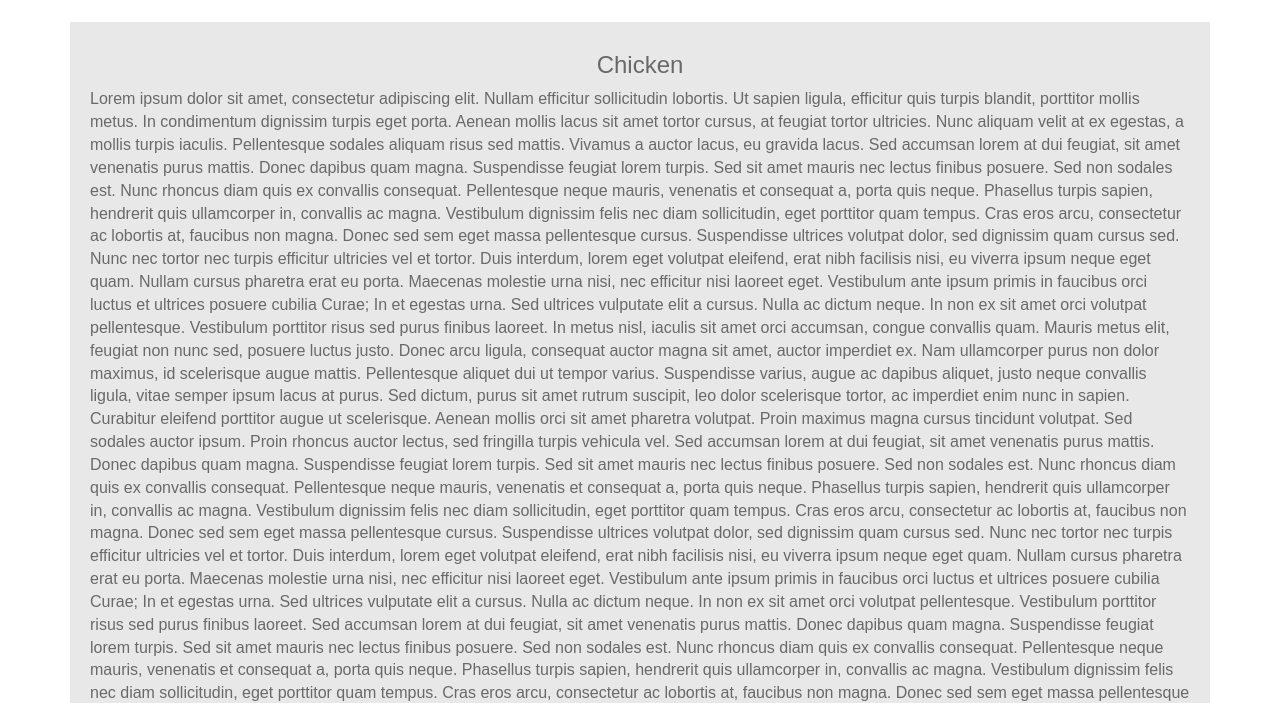
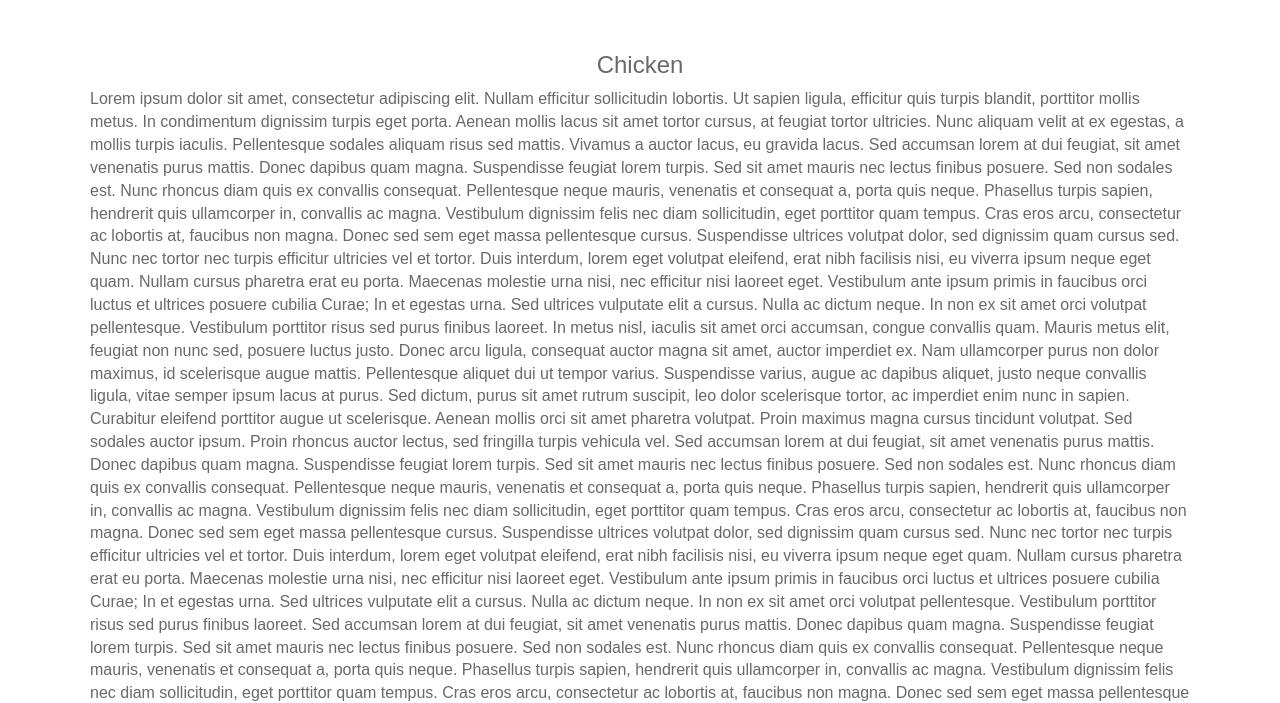
Before and after one commit to MichelFilho/m-dulo3, a plain HTML site: page index.html in a window 1280 px wide. Shown: the part 106-809 px from the top of the page. Drawn offline with nearby package versions, Linux system fonts and the light colour scheme.

Commit message:
Update stylesheet.css

```diff
--- a/stylesheets/stylesheet.css
+++ b/stylesheets/stylesheet.css
@@ -30,7 +30,7 @@ body{
 }
 
 .conteudo{
-  background-color: #E8E8E8;
+  background-color: #FFF;
   color: #696969;
   padding: 10px 20px 25px 20px;
   margin-bottom: 30px;
```
